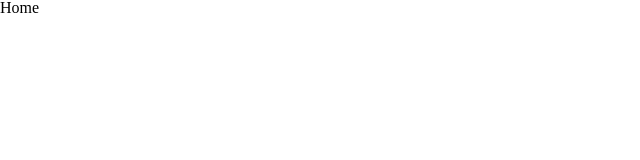
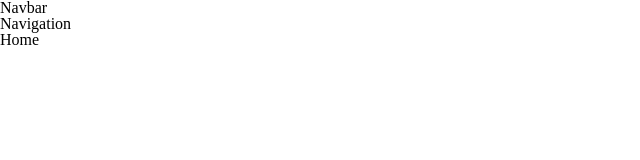
Before and after one commit to aegisnull/booking-app, a Next.js app in the folder frontend/: page / in a window 1280 px wide. Shown: the top 160 px of the page, without its empty margins (0-640 px from the left). Built offline with nearby package versions, Linux system fonts and the light colour scheme.

Commit message:
feat: init Navbar component

```diff
--- /dev/null
+++ b/frontend/src/components/Navbar/Navbar.jsx
@@ -0,0 +1,10 @@
+function Navbar() {
+  return (
+    <>
+      <h1>Navbar</h1>
+      <h2>Navigation</h2>
+    </>
+  );
+}
+
+export default Navbar;
--- a/frontend/src/pages/index.js
+++ b/frontend/src/pages/index.js
@@ -1,5 +1,6 @@
 import Head from "next/head";
 import Home from "../components/Home/Home";
+import Navbar from "../components/Navbar/Navbar";
 
 export default function Main() {
   return (
@@ -11,6 +12,7 @@
         <link rel="icon" href="/favicon.ico" />
       </Head>
       <main>
+        <Navbar />
         <Home />
       </main>
     </>
```
